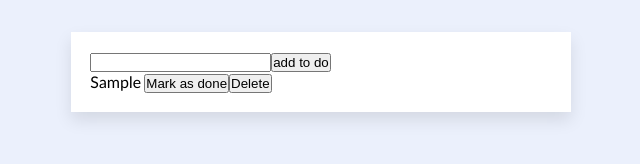
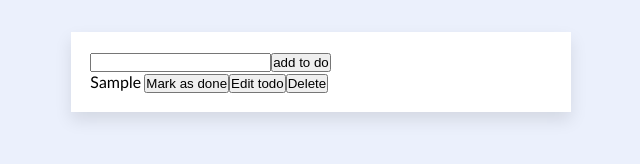
Before and after one commit to Michael-Bombini/react-todo, a React (Create React App) app: page / in a window 1280 px wide. Both pictures are taken after typing "Sample" into the empty fields and a click on the button "add to do". Shown: the top 164 px of the page, without its empty margins (319-959 px from the left). Built offline with nearby package versions, Linux system fonts and the light colour scheme.

Commit message:
Code adjustments

```diff
--- a/src/App.js
+++ b/src/App.js
@@ -1,9 +1,9 @@
-import Card from "./components/UI/Card";
+import TodoList from "./components/UI/TodoList";
 import './App.css';
 function App() {
   return (
     <div className="App">
-      <Card/>
+      <TodoList/>
     </div>
   );
 }
--- a/src/components/Todo/TodoElement.js
+++ b/src/components/Todo/TodoElement.js
@@ -6,6 +6,11 @@ const TodoElement = (props) => {
   const todoDoneHandle = () => {
     props.onMarkAsDone(props.index);
   };
+
+  const todoEditHandle = () => {
+    props.onEditTodo(props.index);
+  }
+
   const todoDeleteHandle = () => {
     console.log(props.index);
     props.onDeleteTodo(props.index);
@@ -14,6 +19,7 @@ const TodoElement = (props) => {
     <div className={props.todo.done ? "done" : ""}>
       {props.todo.text} {props.todo.done}{" "}
       <button onClick={todoDoneHandle}>Mark as done</button>
+      <button onClick={todoEditHandle}>Edit todo</button>
       <button onClick={todoDeleteHandle}>Delete</button>
     </div>
   );
--- a/src/components/UI/Card.js
+++ b/src/components/UI/TodoList.js
@@ -1,9 +1,9 @@
 import React, { useState } from "react";
 import AddTodo from "../Todo/AddTodo";
 import TodoElement from "../Todo/TodoElement";
-import "./Card.css";
+import "./TodoList.css";
 
-const Card = () => {
+const TodoList = () => {
   const [todo, setTodo] = useState([]);
 
   const addTodo = (newTodo) => {
@@ -17,14 +17,22 @@ const Card = () => {
 
   const markAsDone = (ind) => {
     const newTodos = [...todo];
-    newTodos[ind].done = true;
+    newTodos[ind].done = !newTodos[ind].done;
     setTodo(newTodos);
   };
+
+  const editTodo = ind => {
+    const newTodos = [...todo];
+    newTodos[ind].text = 'a';
+    setTodo(newTodos);
+  }
 
   const deleteTodo = (ind) => {
     const newTodos = [...todo].filter((elem, index) => index !== ind);
     setTodo(newTodos);
   };
+
+
 
   return (
     <div className="todo__card">
@@ -36,10 +44,11 @@ const Card = () => {
           index={index}
           onDeleteTodo={deleteTodo}
           onMarkAsDone={markAsDone}
+          onEditTodo={editTodo}
         />
       ))}
     </div>
   );
 };
 
-export default Card;
+export default TodoList;
```
Also changed, not shown: src/components/UI/TodoList.css (renamed from src/components/UI/Card.css).
